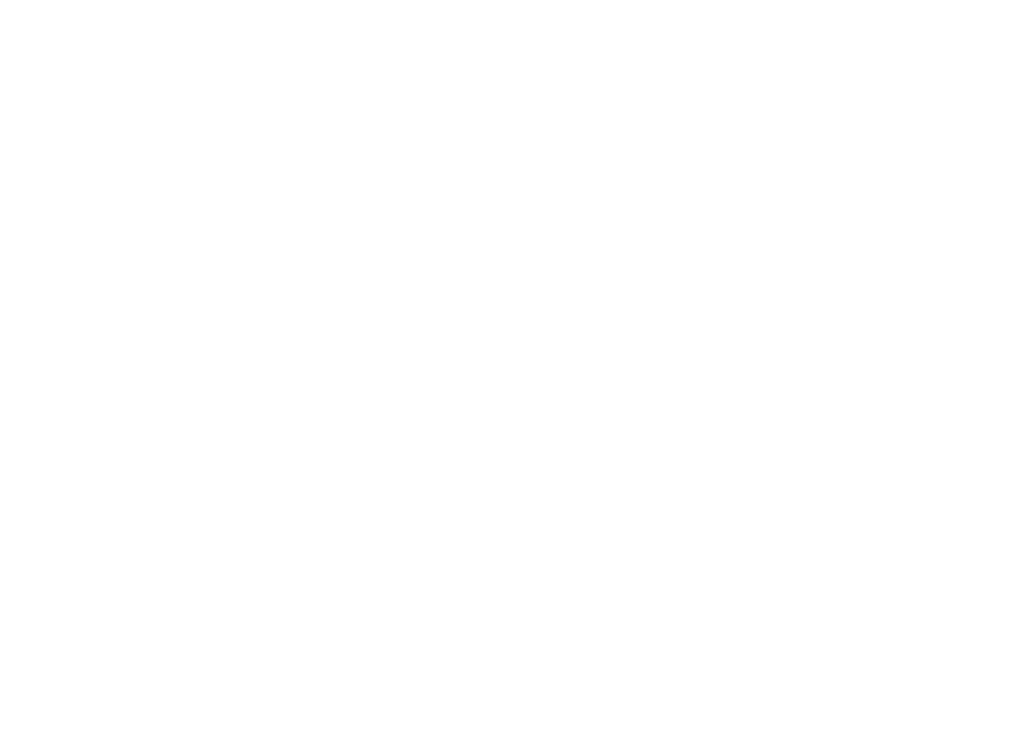
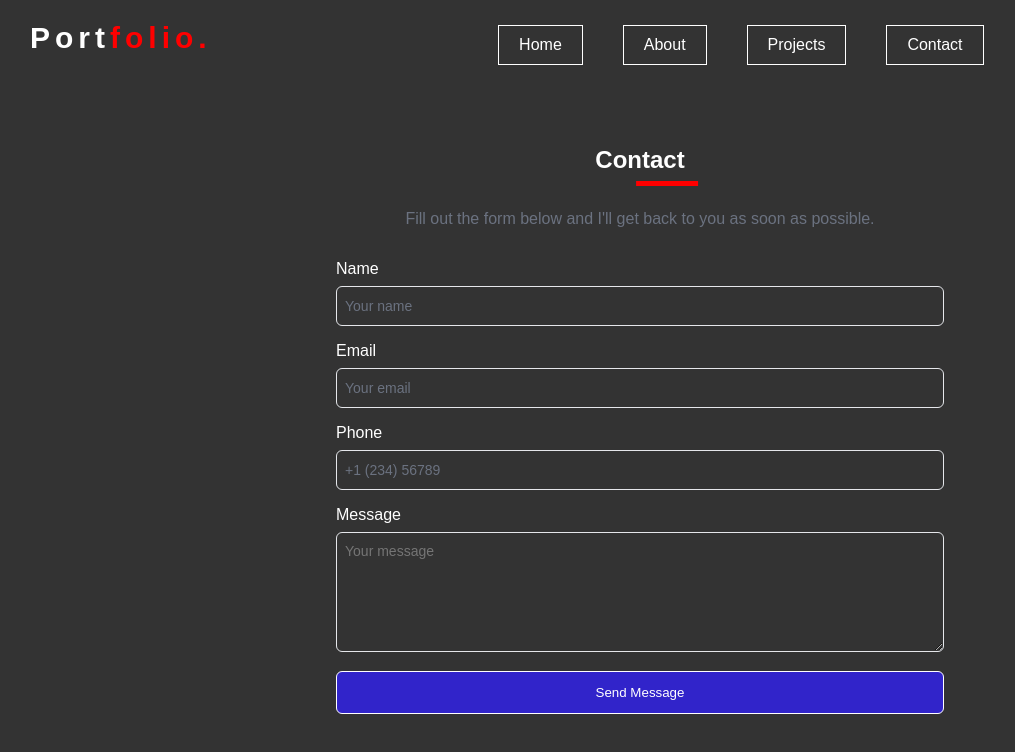
Before and after one commit to Sadikibenda/Portfolio, a plain HTML site: page contact.html in a window 1280 px wide. Shown: the whole page, without its empty margins (0-1015 px from the left). Drawn offline with Linux system fonts and the light colour scheme.

Commit message:
update pages

```diff
--- a/contact.html
+++ b/contact.html
@@ -0,0 +1,87 @@
+<!DOCTYPE html>
+<html lang="en">
+<head>
+    <meta charset="UTF-8">
+    <meta name="viewport" content="width=device-width, initial-scale=1.0">
+    <title>Sadiki's Portfolio</title>
+    <link rel="stylesheet" href="portfolio.css">
+    <link rel="stylesheet" href="https://cdnjs.cloudflare.com/ajax/libs/font-awesome/5.15.3/css/all.min.css">
+</head>
+<body>
+    <nav class="navbar1">
+        <a href="index.html" class="logo">Port<span>folio.</span> </a>
+            <div class="navbar">
+                <div class="dropdown">
+                    <button class="dropbtn">Menu
+                    </button>
+                    <div class="dropdown-content">
+                        <a href="index.html">Home</a>
+                        <a href="about.html">  About</a>
+                        <a href="projects.html">Projects</a>
+                        <a href="contact.html">  Contact</a>
+                    </div>
+                </div>
+            </div>
+
+        <ul classs="largScreenMenu">
+            <li><a href="index.html">Home</a></li>
+            <li><a href="about.html">About</a></li>
+            <li><a href="projects.html">Projects</a></li>
+            <li><a href="contact.html">Contact</a></li>
+        </ul>
+
+    </nav>
+
+    <main>
+        <div class="content">
+
+            <section class="contact-section">
+
+                <h5>Contact</h5>
+                <div class="contact-intro">
+
+                    <p class="contact-description">
+                        Fill out the form below and I'll get back to you as soon as possible.
+                    </p>
+
+                </div>
+
+                <form class="contact-form" action="https://api.web3forms.com/submit" method="POST">
+
+                  <input type="hidden" name="access_key" value="YOUR_ACCESS_KEY_HERE" />
+                  <input type="hidden" name="subject" value="New Contact Form Submission from Web3Forms" />
+                  <input type="hidden" name="from_name" value="My Website" />
+                  <!-- More custom ization options available in the docs: https://docs.web3forms.com -->
+
+                  <div class="form-group-container">
+                    <div class="form-group">
+                      <label for="name" class="form-label">Name</label>
+                      <input id="name" name="name" class="form-input" placeholder="Your name" type="text" required />
+                    </div>
+                    <div class="form-group">
+                      <label for="email" class="form-label">Email</label>
+                      <input id="email" name="email" class="form-input" placeholder="Your email" type="email" required />
+                    </div>
+                    <div class="form-group">
+                      <label for="phone" class="form-label">Phone</label>
+                      <input id="phone" name="phone" class="form-input" placeholder="+1 (234) 56789" type="text" required/>
+                    </div>
+                    <div class="form-group">
+                      <label for="message" class="form-label">Message</label>
+                      <textarea class="form-textarea" id="message" name="message" placeholder="Your message" required></textarea>
+                    </div>
+                  </div>
+                  <button class="form-submit" type="submit">Send Message</button>
+                </form>
+
+              </section>
+        </div>
+    </main>
+
+    <footer>
+            <div class="footer">
+                <p>© 2025 Sadiki Benda. All Rights Reserved.</p>
+            </div>
+    </footer>
+</body>
+</html>
--- a/portfolio.css
+++ b/portfolio.css
@@ -7,16 +7,28 @@
     background-color: #333;
 }
 
+html, body{
+    height: 100%;
+    width: 100%;
+    margin: 0;
+    padding: 0;
+    overflow-x: hidden;
+}
+
 body{
-  height: 100vh;
+    display: flex;
+    flex-direction: column;
 }
 .navbar1{
     display: flex;
     justify-content: space-between;
     align-items: center;
-    padding: 10px 30px 10px 30px;
+    padding: 10px 10px 10px 30px;
     width: 100%;
+    top: 0;
+    left: 0;
     position: fixed;
+    z-index: 1000;
 }
 
 .logo{
@@ -90,7 +102,7 @@ body{
     padding: 12px 16px;
     text-decoration: none;
     display: block;
-    text-align: left;
+    text-align: center;
   }
 
   /* Add a grey background color to dropdown links on hover */
@@ -108,13 +120,18 @@ body{
     display: none;
   }
 
+  main{
+    display: flex;
+    flex-direction: column;
+  }
+
   .content{
     display: flex;
     flex-direction: column;
     justify-content: center;
     align-items: center;
-    height: 100vh;
-    width: 60%;
+    min-height: 100vh;
+    width: 70%;
     margin: 0 auto;
     text-align: center;
     color: white;
@@ -176,43 +193,249 @@ button:hover {
     transition: .7s;
 }
 
+
+/* Contact Section */
+
+.contact-section {
+  width: 100%;
+  max-width: 40rem;
+  margin-left: auto;
+  margin-right: auto;
+  padding: 3rem 1rem;
+}
+
+.contact-section h5 {
+  color: white;
+  font-size: 1.5rem;
+  margin-top: 2em;
+  margin-bottom: 1em ;
+  position: relative;
+  padding: 0.5em 1em;
+  width: fit-content;
+}
+
+.contact-section h5::after {
+  content: '';
+  position: absolute;
+  bottom: 0;
+  left: 70%;
+  width: 45%;
+  border-bottom: 5px solid red;
+  transform: translateX(-50%);
+}
+
+.contact-intro > * + * {
+  margin-top: 1rem;
+}
+
+.contact-description {
+  color: rgb(107 114 128);
+}
+
+.form-group-container {
+  display: grid;
+  gap: 1rem;
+  margin-top: 2rem;
+}
+
+.form-group {
+  display: flex;
+  flex-direction: column;
+}
+
+.form-label {
+  margin-bottom: 0.5rem;
+  text-align: left;
+}
+
+.form-input,
+.form-textarea {
+  padding: 0.5rem;
+  border: 1px solid #e5e7eb;
+  display: flex;
+  height: 2.5rem;
+  width: 100%;
+  border-radius: 0.375rem;
+  font-size: 0.875rem;
+  line-height: 1.25rem;
+}
+
+.form-input::placeholder,
+.form-textarea:focus-visible {
+  color: #6b7280;
+}
+
+.form-input:focus-visible,
+.form-textarea:focus-visible {
+  outline: 2px solid #2563eb;
+  outline-offset: 2px;
+}
+
+.form-textarea {
+  min-height: 120px;
+}
+
+.form-submit {
+  width: 100%;
+  margin-top: 1.2rem;
+  background-color: #3124ca;
+  color: #fff;
+  padding: 13px 5px;
+  border-radius: 0.375rem;
+}
+
+/* About Section */
+
+.about-intro1 i{
+  color: white;
+  font-size: 30px;
+}
+
+
 /* Media Queries */
 
    /* Tablet */
 @media (min-width: 600px){
+
+  .navbar{
+    display: none;
+  }
+
+  .navbar1 ul{
+    display: flex;
+    color: white;
+    margin: 0 auto;
+    margin-top: 15px;
+  }
+
+  .navbar1 ul li{
+    list-style: none;
+    display: inline-block;
+    margin: 0 20px;
+    color: white;
+    text-decoration: none;
+    border: 1px solid white;
+    padding: 10px 20px;
+  }
+
+  .navbar1 ul li:hover{
+    background-color: red;
+    transition: .7s;
+  }
+
+  .navbar1 ul li a:hover{
+    background-color: red;
+    transition: .7s;
+  }
+
+  .navbar1 ul li a{
+    color: white;
+    text-decoration: none;
+  }
+
   .content{
     display: flex;
     flex-direction: row;
     justify-content: center;
     align-items: center;
-    height: 100vh;
+    min-width: 100vh;
     width: 80%;
+    margin: 0 auto;
   }
 
+  .contact-section{
+
+  }
+
+
+
   .about{
-    width: 60%;
+    width: 50%;
     margin: 0 auto;
     text-align: center;
     margin-top: 70px;
     margin-left: 50px;
   }
+
+  .about-intro1{
+    display: flex;
+    flex-direction: row;
+    justify-content: center;
+    align-items: center;
+  }
+
+  .about-intro1 p{
+    color: white;
+    margin: 50px 0 0 50px;
+    text-align: left;
+  }
+
+  .about-intro2 {
+    display: flex;
+    flex-direction: row;
+    justify-content: center;
+    align-items: center;
+  }
+
+  .about-intro2 p{
+    color: white;
+    margin: 50px 0 0 50px;
+    text-align: left;
+  }
 }
 
    /* Desktop */
 @media (min-width: 1024px){
+
+
+
   .content{
     display: flex;
     flex-direction: row;
     justify-content: center;
     align-items: center;
-    height: 100vh;
+    min-height: 100vh;
     width: 80%;
   }
+
+  .contact-section{
+    width: 100%;
+    max-width: 40rem;
+    margin-left: auto;
+    margin-right: auto;
+    padding: 3rem 1rem;
+  }
   .about{
-    width: 60%;
+    width: 50%;
     margin: 0 auto;
     text-align: center;
     margin-top: 70px;
+  }
+
+  .about-intro1{
+    display: flex;
+    flex-direction: row;
+    justify-content: center;
+    align-items: center;
+  }
+
+  .about-intro1 p{
+    color: white;
+    margin: 50px 0 0 50px;
+    text-align: left;
+  }
+
+  .about-intro2 {
+    display: flex;
+    flex-direction: row;
+    justify-content: center;
+    align-items: center;
+  }
+
+  .about-intro2 p{
+    color: white;
+    margin: 50px 0 0 50px;
+    text-align: left;
   }
 }
 
@@ -222,6 +445,20 @@ footer {
     color: white;
     text-align: center;
     padding: 10px 0;
-    bottom: 0;
     width: 100%;
 }
+
+h5{
+  margin: 0 auto;
+  position: relative;
+}
+
+h5::after {
+  content: '';
+  position: absolute;
+  bottom: 0;
+  left: 55%;
+  width: 15%;
+  border-bottom: 5px solid red;
+  transform: translateX(-50%);
+}
```
Also changed, not shown: about.html (+72 -0 lines), index.html (+4 -5 lines), projects.html (+52 -0 lines), images/family icon.png (added), images/family icone (429 x 419 px).png (added), images/self icon (429 x 520 px).png (added), images/self icon.png (added).
